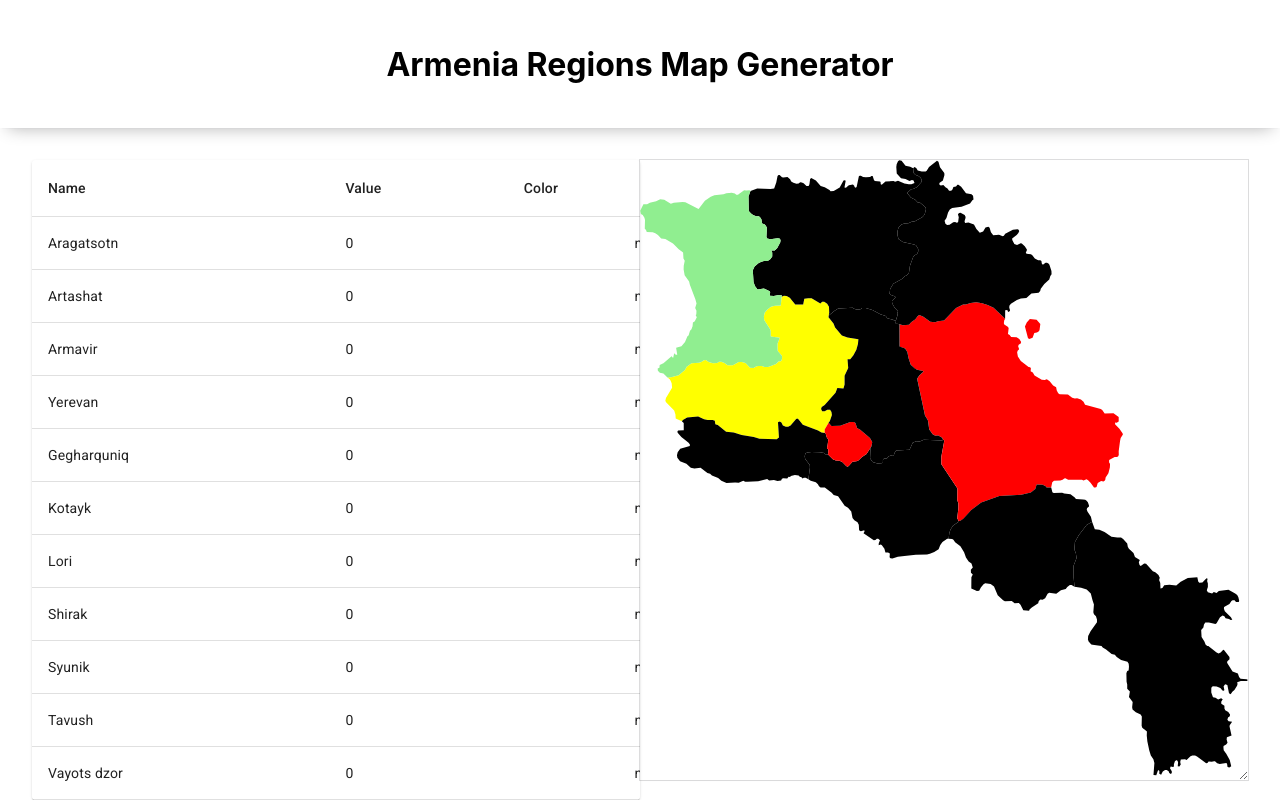
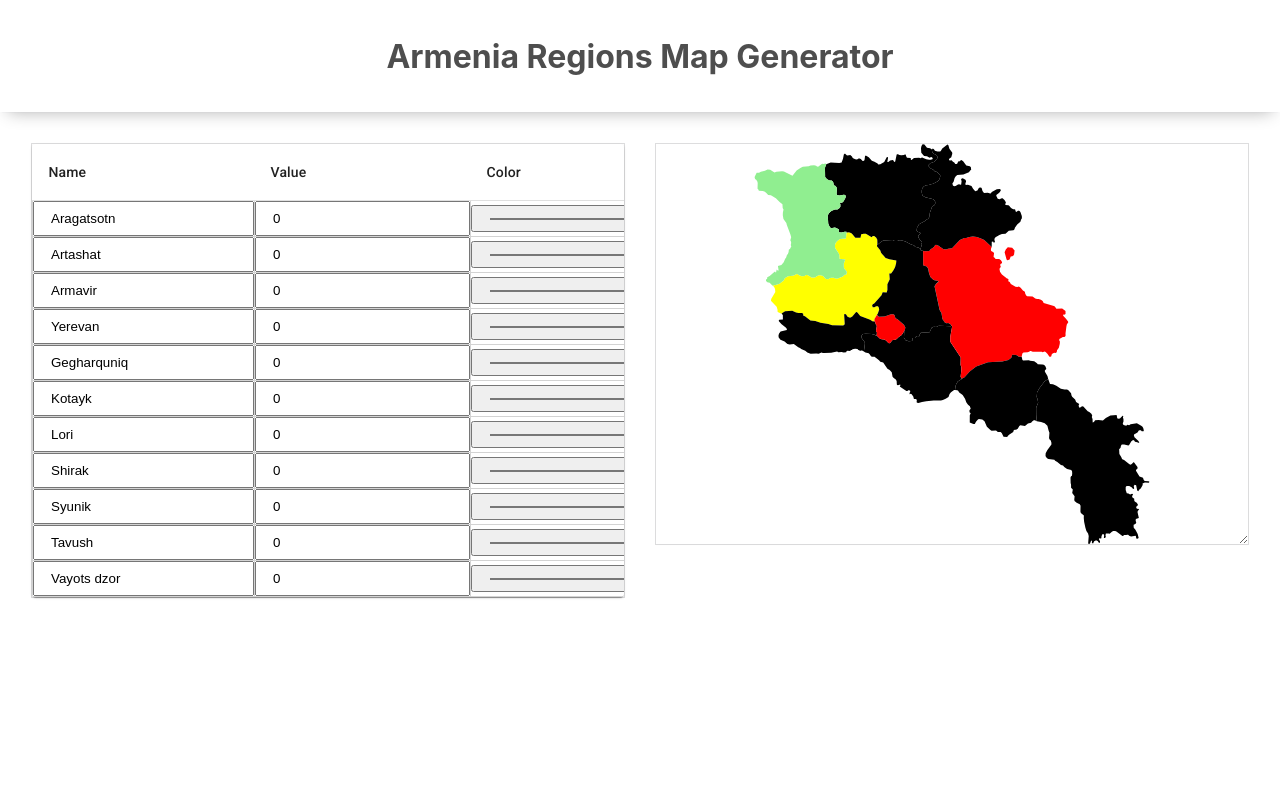
Before and after one commit to NavasardianMichael/arm-regions-chart, a React (Create React App) app: page / in a window 1280 px wide. Built offline with nearby package versions, Linux system fonts and the light colour scheme.

Commit message:
minor changes

```diff
--- a/src/App.css
+++ b/src/App.css
@@ -1,4 +1,4 @@
 :root {
-  --header-height: 16vh;
-  --primary-color: linear-gradient(90deg, rgba(2,0,36,1) 0%, rgba(9,9,121,1) 35%, rgba(0,212,255,1) 100%);
+  --header-height: 14vh;
+  --primary-color: rgb(78, 78, 78);
 }
--- a/src/components/chart/styles.module.css
+++ b/src/components/chart/styles.module.css
@@ -1,6 +1,7 @@
 .chart {
     resize: both;
     overflow: hidden;
+    height: 50vh;
     max-width: 100%;
     box-shadow: rgba(0, 0, 0, 0.02) 0px 1px 3px 0px, rgba(27, 31, 35, 0.15) 0px 0px 0px 1px;
 }
--- a/src/components/content/styles.module.css
+++ b/src/components/content/styles.module.css
@@ -3,10 +3,11 @@
     flex-wrap: wrap;
     justify-content: center;
     padding: 2rem;
+    gap: 2rem;
     box-sizing: border-box;
     height: calc(100vh - var(--header-height));
 }
 
 .section {
-    width: 50%;
+    width: calc(50% - 1rem);
 }
--- a/src/components/dataTable/Main.tsx
+++ b/src/components/dataTable/Main.tsx
@@ -14,7 +14,7 @@ import styles from './styles.module.css'
 export const DataTable: FC = () => {
 
     const data = useTypedSelector(selectRegionsData)
-console.log({data})
+
     return (
         <div className={styles.dataTable}>
             <TableContainer component={Paper}>
@@ -29,18 +29,18 @@ console.log({data})
                     <TableBody>
                         {
                             data.allIds.map((id) => {
-                                const { fill, text, value } = data.byId[id]
+                                const { fill, text, value } = data.byId[id];
                                 return (
-                                    <TableRow
-                                        key={id}
-                                    >
+                                    <TableRow key={id}>
                                         <TableCell>
-                                            {text}
+                                        <input value={text} />
                                         </TableCell>
                                         <TableCell>
-                                            {value}
+                                            <input type='number' value={value} />
                                         </TableCell>
-                                        <TableCell align="right">{fill}</TableCell>
+                                        <TableCell>
+                                            <input type="color" value={fill} onChange={e => console.log(e.target.value)} />
+                                        </TableCell>
                                     </TableRow>
                                 )
                             })
--- a/src/components/dataTable/styles.module.css
+++ b/src/components/dataTable/styles.module.css
@@ -1,8 +1,17 @@
-.content {
-    display: flex;
+.dataTable {
+    box-shadow: rgba(0, 0, 0, 0.02) 0px 1px 3px 0px, rgba(27, 31, 35, 0.15) 0px 0px 0px 1px;
 }
 
-.dataSection,
-.chartSection {
-    width: 50%;
+.dataTable td {
+    padding: 0;
+    border: 1px solid lightgray;
+    width: 40px;
 }
+
+.dataTable input {
+    /* border: none; */
+    /* outline: none; */
+    padding: .5rem 1rem;
+    width: 100%;
+    box-sizing: border-box;
+}
--- a/src/components/header/styles.module.css
+++ b/src/components/header/styles.module.css
@@ -10,5 +10,4 @@
 .header h1 {
     margin: 0;
     font-size: 2rem;
-    color: var(--primary-color);
 }
--- a/src/helpers/constants/regions.ts
+++ b/src/helpers/constants/regions.ts
@@ -46,7 +46,7 @@ export const REGIONS_LOCALIZE_OPTIONS = {
     },
 }
 
-export const REGIONS_INITIAL_FILL = 'none';
+export const REGIONS_INITIAL_FILL = '#f00000';
 
 export const REGIONS_INITIAL_OPTIONS: T_RegionsState['byId'] = {
     [REGIONS_IDS.aragatsotn]: {
--- a/src/index.css
+++ b/src/index.css
@@ -5,4 +5,5 @@ body {
     sans-serif;
   -webkit-font-smoothing: antialiased;
   -moz-osx-font-smoothing: grayscale;
+  color: var(--primary-color);
 }
```
